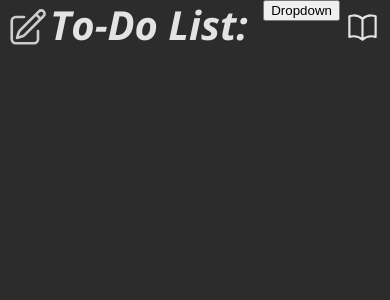
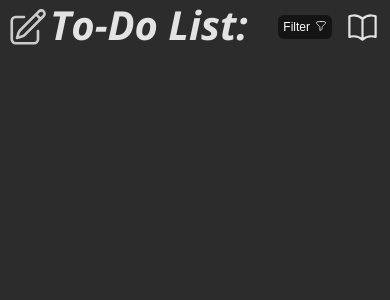
Before and after one commit to Calcifer04/React-To-do-list, a React (Vite) app: page / in a window 390 px wide. Shown: the top 300 px of the page. Built offline with nearby package versions, Linux system fonts and the light colour scheme.

Commit message:
Filter Change

```diff
--- a/src/components/FilterDropdown.jsx
+++ /dev/null
@@ -1,28 +0,0 @@
-import React from 'react';
-import '../styles/FilterDropdown.css';
-
-const FilterDropdown = () => {
-    const [Open, setOpen] = React.useState(false);
-
-    const toggleDropdown = () => {
-        setOpen(!Open);
-};
-
-return (
-    <div className="dropdown">
-        <button onClick={toggleDropdown}>Dropdown</button>
-        {Open ? (
-            <ul className="menu">
-                <li className="menu-item">
-                    <button>Menu 1</button>
-                </li>
-                <li className="menu-item">
-                    <button>Menu 2</button>
-                </li>
-            </ul>
-        ) : null}
-    </div>
-    );
-};
-
-export default FilterDropdown;
--- a/src/components/Todolist.jsx
+++ b/src/components/Todolist.jsx
@@ -3,7 +3,6 @@ import '../styles/Todolist.css';
 import { useNavigate } from 'react-router-dom';
 import Todoform from './Todoform';
 import ColorDropdown from './ColorDropdown';
-import FilterDropdown from './FilterDropdown';
 
 const TODO_STORAGE_KEY = 'todos';
 const COMPLETED_STORAGE_KEY = 'completed_todos';
@@ -117,7 +116,6 @@ const Todolist = () => {
 
     const sortByColor = () => {
         const sortedTodos = [...todos].sort((a, b) => {
-            console.log("Colors being compared:", a.color, b.color);
             const colorA = colorOrder.indexOf(a.color);
             const colorB = colorOrder.indexOf(b.color);
             return colorA - colorB;
@@ -136,8 +134,18 @@ const Todolist = () => {
         </svg>
         <div className="todo-container">
             <Todoform addTodo={addTodo} />
-            <div className="sorting-buttons">
-                <FilterDropdown/>
+            <div className="dropdown">
+                <button class="dropbtn">
+                    <span className="filter">Filter</span>
+                    <svg class="funnel" xmlns="http://www.w3.org/2000/svg" fill="none" viewBox="0 0 24 24" stroke-width="1.5" stroke="currentColor">
+                        <path stroke-linecap="round" stroke-linejoin="round" d="M12 3c2.755 0 5.455.232 8.083.678.533.09.917.556.917 1.096v1.044a2.25 2.25 0 0 1-.659 1.591l-5.432 5.432a2.25 2.25 0 0 0-.659 1.591v2.927a2.25 2.25 0 0 1-1.244 2.013L9.75 21v-6.568a2.25 2.25 0 0 0-.659-1.591L3.659 7.409A2.25 2.25 0 0 1 3 5.818V4.774c0-.54.384-1.006.917-1.096A48.32 48.32 0 0 1 12 3Z" />
+                    </svg>
+                    </button>
+                <div class="dropdown-content">
+                    <a onClick={sortByDueDate}>Due Date</a>
+                    <a onClick={sortByAssignmentDate}>Assignment Date</a>
+                    <a onClick={sortByColor}>Color</a>
+                </div>
             </div>
             <div className="todo-list">
                 <h1>To-Do List:</h1>
--- a/src/styles/Todolist.css
+++ b/src/styles/Todolist.css
@@ -9,14 +9,64 @@
     margin-top: 10px;
 }
 
-.sorting-buttons {
+.dropdown {
     position: absolute;
     display: flex;
     flex-direction: column;
-    right: 50px;
+    right: 70px;
+    top: 10px;
+    display: inline-block;
+}
+
+.dropbtn {
+    display: flex;
+    justify-content: center;
+    background-color: #141414;
+    color: white;
+    padding: 10px;
+    font-size: 18px;
+    border-radius: 6px;
+    border: none;
+    cursor: pointer;
+}
+
+.funnel {
+    width: 20px;
+    height: 20px;
+    margin-left: 5px;
 
 }
 
+.dropdown-content {
+    display: none;
+    position: absolute;
+    background-color: #f9f9f9;
+    min-width: 150px;
+    box-shadow: 0px 8px 16px 0px rgba(0,0,0,0.2);
+    z-index: 1;
+    border-radius: 6px;
+}
+
+.dropdown-content a {
+    color: black;
+    padding: 12px 16px;
+    text-decoration: none;
+    display: block;
+    cursor: pointer;
+}
+
+.dropdown-content a:hover {
+    background-color: #c4c4c4;
+    border-radius: 6px;
+}
+
+.dropdown:hover .dropdown-content {
+    display: block;
+}
+
+.dropdown:hover .dropbtn {
+    background-color: #5f5f5f;
+}
 h1 {
     font-family: "Open Sans", sans-serif;
     font-optical-sizing: auto;
@@ -344,4 +394,30 @@ p.todo-description {
         margin-top: 0px;
         margin-bottom: 0px;
     }
+    .dropdown {
+        top: 15px;
+        right: 58px;
+    }
+    .dropbtn {
+        font-size: 12px;
+        padding: 5px;
+    }
+    .funnel {
+        width: 12px;
+        height: 12px;
+    }
+    .dropdown-content a {
+        font-family: "Open Sans", sans-serif;
+        font-optical-sizing: auto;
+        font-weight: 400;
+        font-style: normal;
+        font-variation-settings:
+        "wdth" 100;
+        color: black;
+        padding: 6px 8px;
+        font-size: 12px;
+    }
+    .dropdown-content {
+        min-width: 90px;
+    }
 }
```
Also changed, not shown: src/styles/FilterDropdown.css (deleted).
